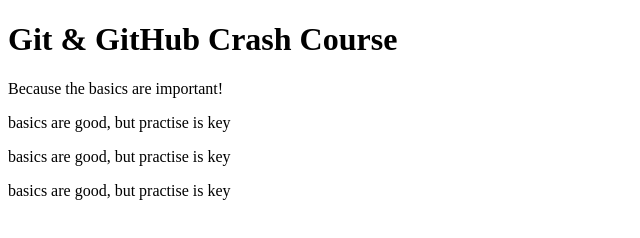
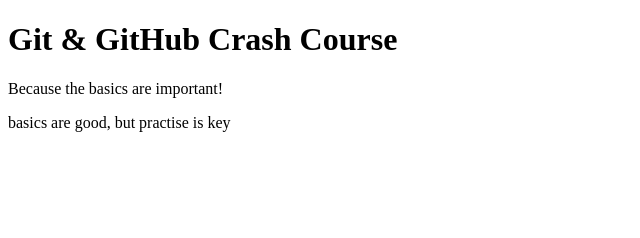
Before and after one commit to Pawliszakk/githubexercises, a plain HTML site: page index.html in a window 1280 px wide. Shown: the whole page, without its empty margins (0-640 px from the left). Drawn offline with Linux system fonts and the light colour scheme.

Commit message:
Revert "added four paragraphs"
This reverts commit f246f54ba750f810fd86200ca5bfc66f8e1693a1.

```diff
--- a/index.html
+++ b/index.html
@@ -12,8 +12,6 @@
   <h1>Git & GitHub Crash Course</h1>
   <p>Because the basics are important!</p>
   <p>basics are good, but practise is key</p>
-  <p>basics are good, but practise is key</p>
-  <p>basics are good, but practise is key</p>
 </body>
 
 </html>
```
